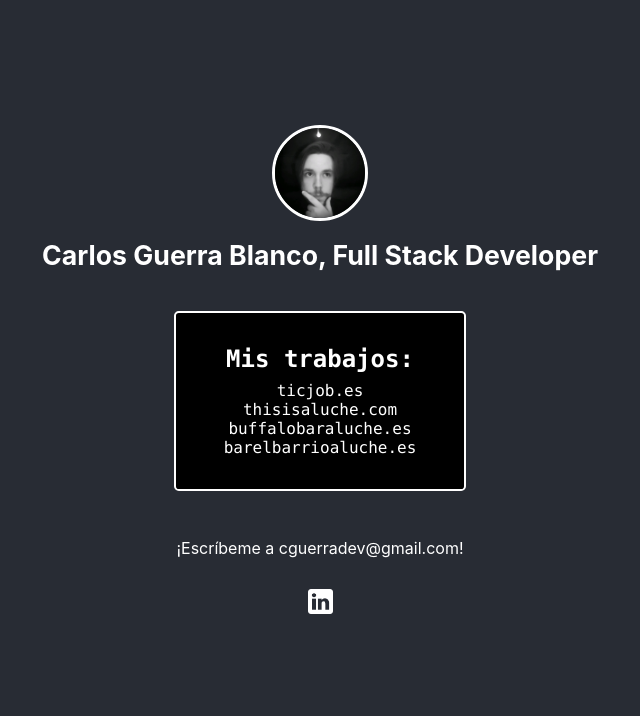
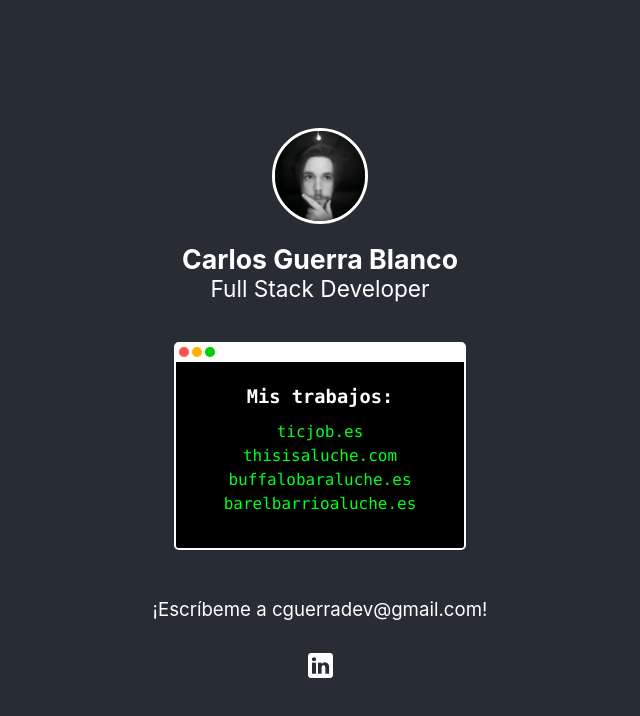
Before and after one commit to guerrawhite/cguerra-web, a React (Create React App) app: page / in a window 1280 px wide. Shown: the top 716 px of the page, without its empty margins (320-960 px from the left). Built offline with nearby package versions, Linux system fonts and the light colour scheme.

Commit message:
new code styles to jobs section

```diff
--- a/src/App.css
+++ b/src/App.css
@@ -1,18 +1,26 @@
 body{
   background-color: #282c34;
-  padding: 0 1rem;
 }
 footer{
   padding: 1rem;
 }
-h1{
+footer p{
+  font-size: 14pt;
+}
+h1, h2{
+  color: #ffffff;
   font-size: 20pt;
-  margin-bottom: 2.5rem;
+  margin: 0;
 }
 h2{
+  margin-bottom: 2.5rem;
+  font-weight: normal;
+  font-size: 17pt;
+}
+h3{
   color: #ffffff;
   margin: 0;
-  margin-bottom: 0.5rem;
+  margin: 0 0 .8rem 0;
 }
 p{
   line-height: 50px;
@@ -22,7 +30,11 @@ a{
   color: #ffffff;
   text-decoration: none;
 }
+ul li a{
+  color: #00ff1c;
+}
 ul{
+  line-height: 1.5rem;
   list-style: none;
   margin: 0;
   padding: 0;
@@ -30,29 +42,40 @@ ul{
 code{
   display: block;
 }
-.App {
+.App{
   text-align: center;
-  padding-top: 10%;
+  padding: 10% 1rem 0 1rem;
 }
-.App-logo {
-  height: 40vmin;
-  pointer-events: none;
+.circleApple{
+  width: 0.6rem;
+  height: 0.6rem;
+  display: inline-block;
+  border-radius: 50%;
+  position: absolute;
+  top: -15px;
+  left: 3px;
 }
+.red{background: #ff4f4f;}
+.yellow{background: #ffb200;left: 16px;}
+.green{background: #00cf00;left: 29px;}
 .imgLinkedin{
   width: 25px;
 }
 .imgMain{
   width: 90px;
+  margin: 0 0 1.2rem 0;
   border-radius: 50%;
   border: 3px solid #ffffff;
 }
 .myJobs{
+  position: relative;
   border: 2px solid #ffffff;
+  border-top: 20px solid #ffffff;
   width: 14rem;
   margin: 0 auto;
   background: #000000;
-  padding: 2rem;
-  border-radius: 0.3rem;
+  padding: 1.5rem 2rem 2rem 2rem;
+  border-radius: .3rem;
 }
 @media (prefers-reduced-motion: no-preference) {
   .App-logo {
--- a/src/App.js
+++ b/src/App.js
@@ -5,11 +5,15 @@ function App() {
     <div className="App">
       <header className="App-header">
       <img alt="foto del perfil de carlos" className="imgMain" src={require('./assets/img/carlos.jpeg')}/>
-      <h1>Carlos Guerra Blanco, Full Stack Developer</h1>
+      <h1>Carlos Guerra Blanco</h1>
+      <h2>Full Stack Developer</h2>
       </header>
       <section className="myJobs">
+        <span className="circleApple red"></span>
+        <span className="circleApple yellow"></span>
+        <span className="circleApple green"></span>
         <code>
-          <h2>Mis trabajos:</h2>
+          <h3>Mis trabajos:</h3>
           <ul>
             <li><a target="_blank" rel="noreferrer" href="https://ticjob.es/">ticjob.es</a></li>
             <li><a target="_blank" rel="noreferrer" href="https://thisisaluche.com/">thisisaluche.com</a></li>
```
